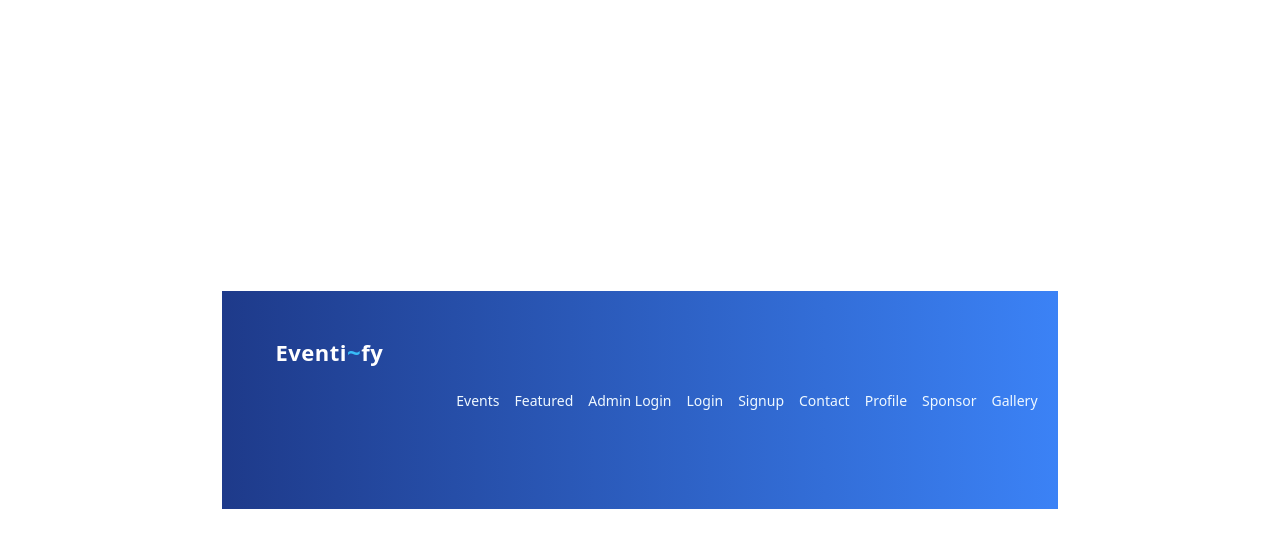
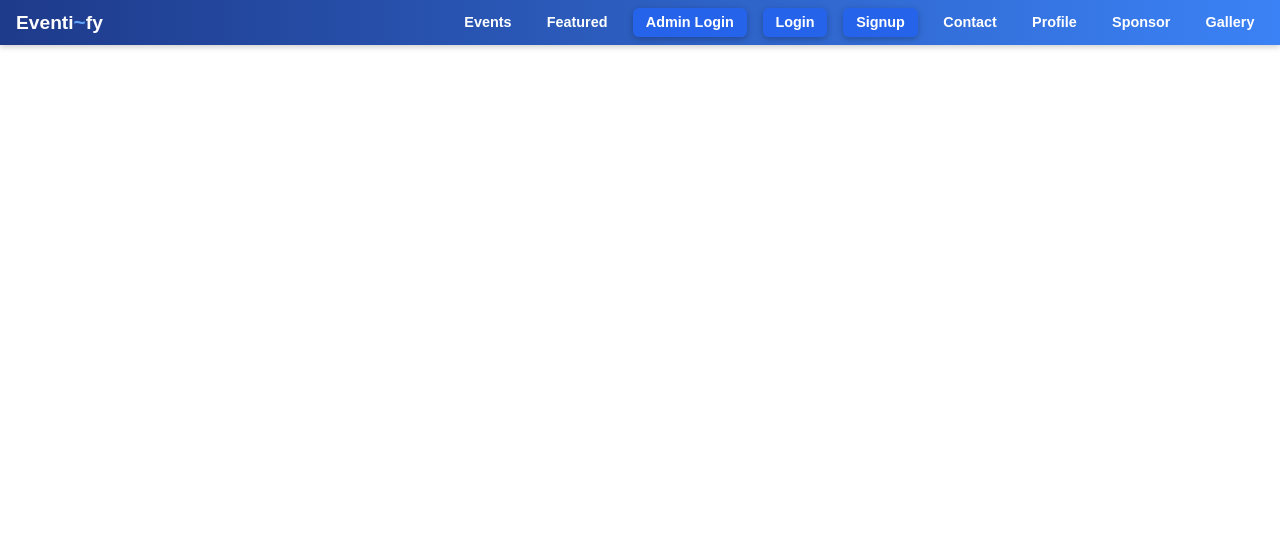
Before and after one commit to srabanimitra/Event_Org, a React (Vite) app in the folder front/: page / in a window 1280 px wide. Shown: the top 548 px of the page. Built offline with nearby package versions, Linux system fonts and the light colour scheme.

Commit message:
updated navbar

```diff
--- a/front/src/components/Navbar.css
+++ b/front/src/components/Navbar.css
@@ -1,40 +1,100 @@
+* {
+  margin: 0;
+  padding: 0;
+  box-sizing: border-box;
+  font-family: "Poppins", sans-serif;
+}
+
 .navbar {
   display: flex;
   justify-content: space-between;
   align-items: center;
+  padding: 0.4rem 1rem;
   background: linear-gradient(90deg, #1e3a8a, #3b82f6); /* dark → light blue */
-  padding: 10px 20px;   /* smaller padding */
-  position: sticky;
-  top: 0;
-  z-index: 1000;
+  color: white;
+  position: fixed;
+  top: 0; left: 0;
+  width: 100%;
+  z-index: 100;
+  box-shadow: 0 2px 6px rgba(0,0,0,0.2);
 }
 
-.logo {
-  font-size: 22px;   /* smaller font */
-  font-weight: bold;
-  color: #ffffff;
-  letter-spacing: 0.5px;
+.logo-section {
+  display: flex;
+  align-items: center;
+  gap: 0.5rem;
 }
 
-.logo .wave {
-  color: #38bdf8; /* lighter blue wave */
-  font-size: 24px; /* smaller wave */
+.logo-section h2 {
+  font-size: 1.2rem;
+  color: white;
+  font-weight: 700;
+}
+
+.logo-section .wave {
+  color: #60a5fa;
+  font-size: 1.3rem;
 }
 
 .nav-links {
+  display: flex;
+  gap: 1rem;
   list-style: none;
-  display: flex;
-  gap: 15px;   /* reduced spacing */
 }
 
-.nav-links li a {
+.nav-links a {
   text-decoration: none;
-  color: #f0f9ff;
-  font-size: 14px;   /* smaller text */
-  font-weight: 500;
-  transition: color 0.3s;
+  color: white;
+  font-size: 0.9rem;
+  font-weight: 600; /* bold text */
+  transition: 0.3s;
+  padding: 0.3rem 0.6rem;
+  border-radius: 4px;
 }
 
-.nav-links li a:hover {
-  color: #93c5fd; /* light hover effect */
+.nav-links a:hover {
+  background: rgba(255,255,255,0.15);
+  color: #dbeafe;
 }
+
+/* Special buttons: Admin, Login, Signup */
+.nav-links .special {
+  background: #2563eb;
+  box-shadow: 0 2px 6px rgba(0,0,0,0.25);
+  padding: 0.4rem 0.8rem;
+  border-radius: 6px;
+}
+
+.nav-links .special:hover {
+  background: #1e40af;
+  color: #ffffff;
+}
+
+/* Responsive */
+.menu-icon {
+  display: none;
+  flex-direction: column;
+  gap: 3px;
+  cursor: pointer;
+}
+
+.menu-icon span {
+  height: 2px;
+  width: 20px;
+  background: white;
+}
+
+@media (max-width: 1118px) {
+  .menu-icon { display: flex; }
+  .nav-links {
+    display: none;
+    flex-direction: column;
+    position: absolute;
+    top: 100%; left: 0;
+    width: 100%;
+    background: #1e3a8a;
+    padding: 0.6rem 0;
+  }
+  .nav-links.open { display: flex; }
+  .nav-links a { text-align: center; }
+}
--- a/front/src/components/Navbar.jsx
+++ b/front/src/components/Navbar.jsx
@@ -1,19 +1,31 @@
-import React from "react";
+import React, { useState } from "react";
 import { Link } from "react-router-dom";
 import "./Navbar.css";
 
 const Navbar = () => {
+    const [menuOpen, setMenuOpen] = useState(false);
+
     return (
         <nav className="navbar">
-            <div className="logo">
-                Eventi<span className="wave">~</span>fy
+            {/* Logo */}
+            <div className="logo-section">
+                <h2>Eventi<span className="wave">~</span>fy</h2>
             </div>
-            <ul className="nav-links">
+
+            {/* Menu Icon for Mobile */}
+            <div className="menu-icon" onClick={() => setMenuOpen(!menuOpen)}>
+                <span></span>
+                <span></span>
+                <span></span>
+            </div>
+
+            {/* Nav Links */}
+            <ul className={`nav-links ${menuOpen ? "open" : ""}`}>
                 <li><Link to="/events">Events</Link></li>
                 <li><Link to="/featured">Featured</Link></li>
-                <li><Link to="/admin">Admin Login</Link></li>
-                <li><Link to="/login">Login</Link></li>
-                <li><Link to="/signup">Signup</Link></li>
+                <li><Link to="/admin" className="special">Admin Login</Link></li>
+                <li><Link to="/login" className="special">Login</Link></li>
+                <li><Link to="/signup" className="special">Signup</Link></li>
                 <li><Link to="/contact">Contact</Link></li>
                 <li><Link to="/profile">Profile</Link></li>
                 <li><Link to="/sponsor">Sponsor</Link></li>
```
